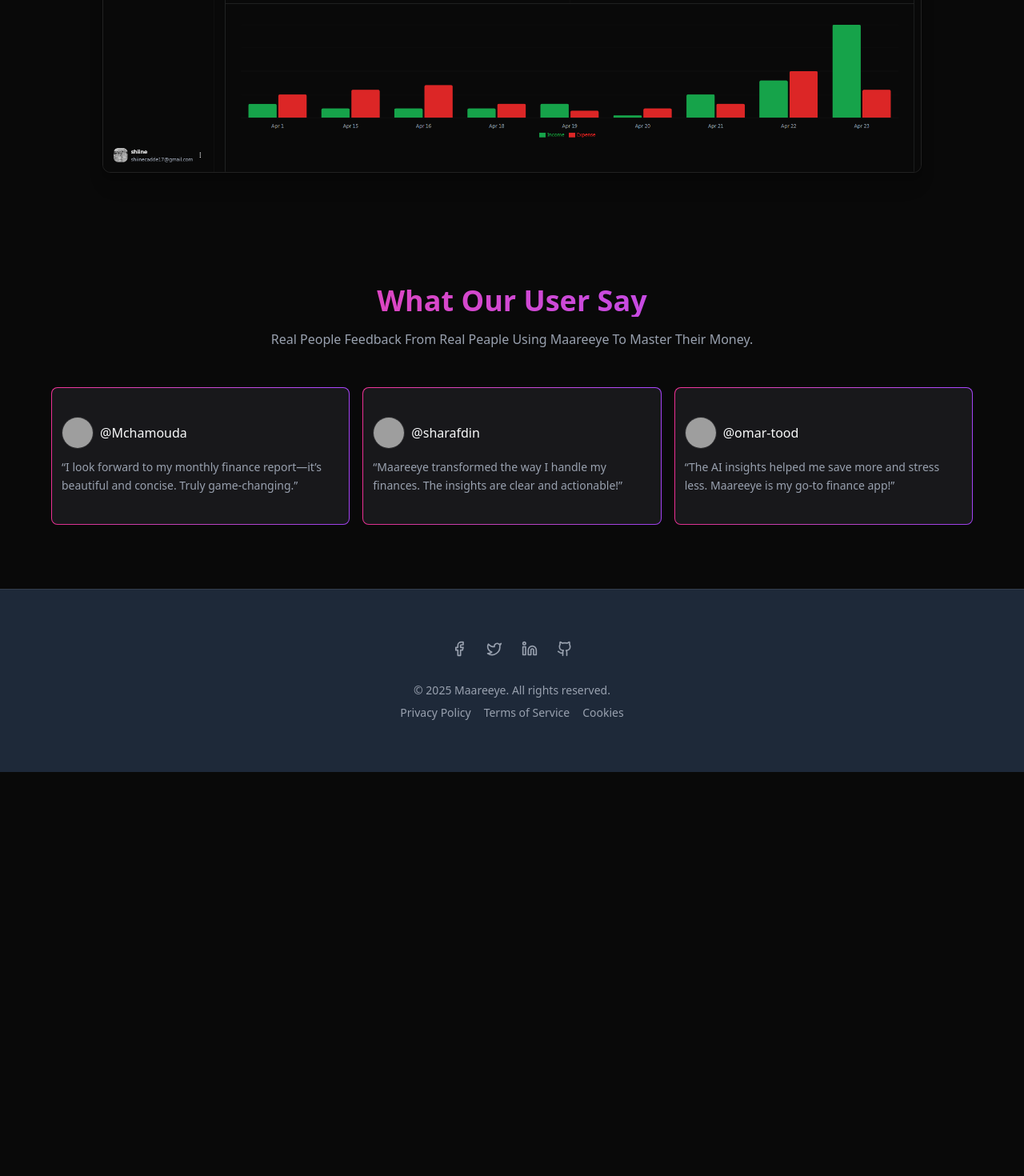
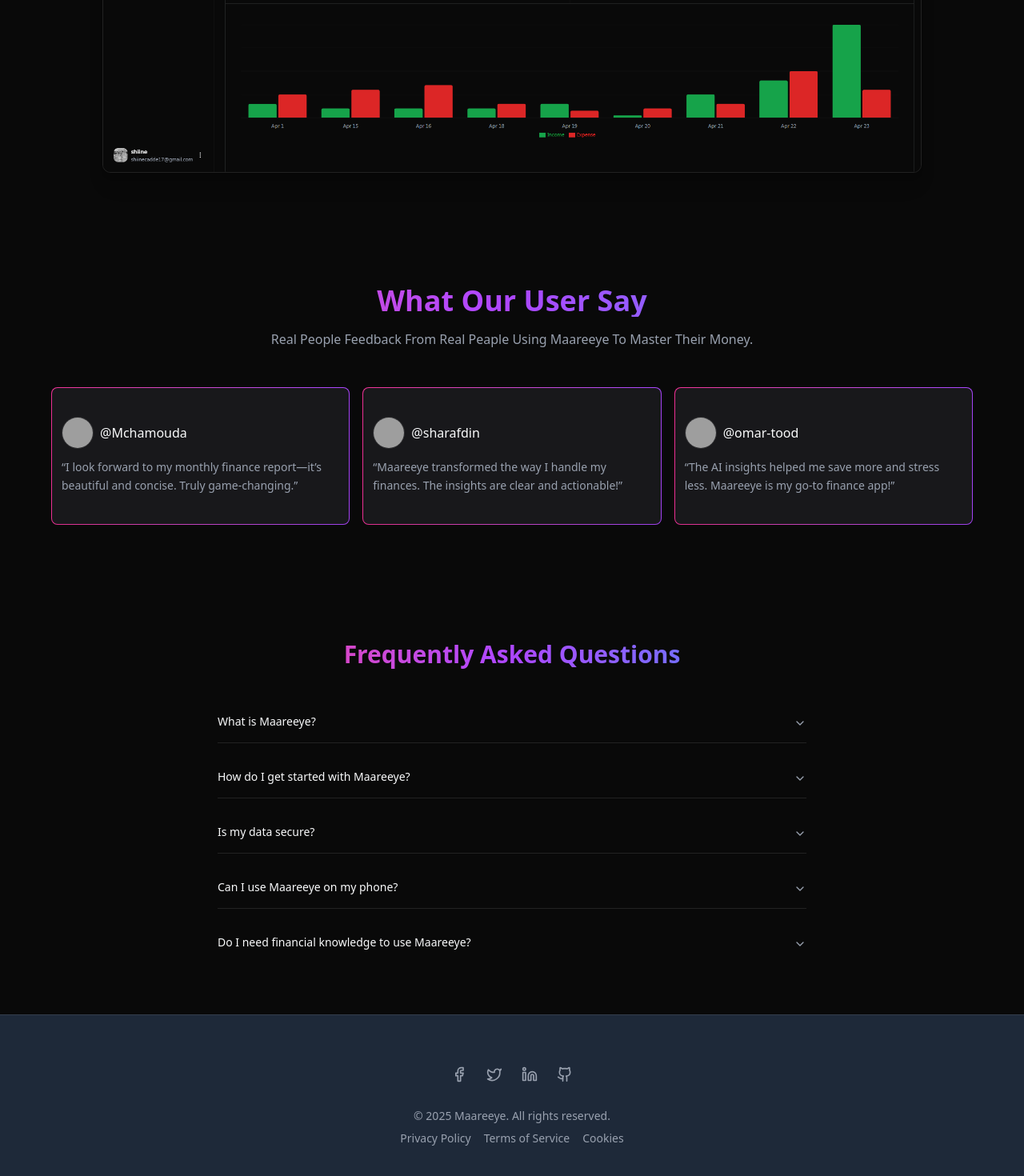
Before and after one commit to shiinedev/Maareeye, a React (Vite) app: page / in a window 1280 px wide. Shown: the part 1114-2584 px from the top of the page at 80% size. Before the commit the page ends 2079 px from the top, so only its background shows below. Built offline with nearby package versions, Linux system fonts and the light colour scheme; no server answers; grey boxes are pictures that could not be loaded.

Commit message:
❓ feat(landing): add FAQ section to landing page

```diff
--- a/package.json
+++ b/package.json
@@ -16,6 +16,7 @@
     "@dnd-kit/utilities": "^3.2.2",
     "@google/generative-ai": "^0.24.0",
     "@hookform/resolvers": "^5.0.1",
+    "@radix-ui/react-accordion": "^1.2.8",
     "@radix-ui/react-alert-dialog": "^1.1.10",
     "@radix-ui/react-avatar": "^1.1.4",
     "@radix-ui/react-checkbox": "^1.1.5",
--- /dev/null
+++ b/src/components/FaqSection.jsx
@@ -0,0 +1,39 @@
+import faqs from "@/data/faqs.json";
+import { motion } from "framer-motion";
+import {
+  Accordion,
+  AccordionContent,
+  AccordionItem,
+  AccordionTrigger,
+} from "./ui/accordion";
+
+export default function FaqSection() {
+
+  return (
+    <motion.section
+      id="faqs"
+      initial={{ opacity: 0, y: 30 }}
+      whileInView={{ opacity: 1, y: 0 }}
+      transition={{ duration: 0.6 }}
+      viewport={{ once: true }}
+      className="max-w-3xl mx-auto py-16 px-4">
+      <h2 className="text-3xl gradient-title font-bold text-center mb-10">
+        Frequently Asked Questions
+      </h2>
+
+      <Accordion type="single" collapsible className="space-y-4">
+        {faqs.map((faq, index) => {
+          const value = `item-${index}`;
+          return (
+            <AccordionItem key={index} value={value}>
+              <AccordionTrigger className="flex justify-between items-center">
+                <span>{faq.question}</span>
+              </AccordionTrigger>
+              <AccordionContent className={"text-muted-foreground"}>{faq.answer}</AccordionContent>
+            </AccordionItem>
+          );
+        })}
+      </Accordion>
+    </motion.section>
+  );
+}
--- a/src/components/HeroSection.jsx
+++ b/src/components/HeroSection.jsx
@@ -12,15 +12,16 @@
       <main className="flex-1 flex flex-col pt-20 items-center justify-center text-center px-4 relative">
         <div className="max-w-3xl mx-auto mb-24 z-10">
           <h1 className="text-5xl md:text-6xl font-bold mb-4">
-            <span className="gradient-title animate-gradient  ">
+            <span className="gradient-title">
               Manage Your Finance
             </span>
             <br />
-            <span className="gradient-title animate-gradient  ">With Intelligence .</span>
+            <span >With Intelligence .</span>
           </h1>
 
           <p className=" max-w-2xl mx-auto mb-10 capitalize text-muted-foreground">
-          Maareeye helps you track, save, and spend smarter—without the stress..
+          An AI-powered financial management platform that helps you track,
+          analyze, and optimize your spending with real-time insights.
           </p>
 
           <div className="flex flex-wrap justify-center gap-4">
--- a/src/components/Testimonials.jsx
+++ b/src/components/Testimonials.jsx
@@ -6,7 +6,7 @@
     <div className=" pb-20 py-25 px-4">
       <div className="max-w-6xl mx-auto">
         <div className="text-center mb-12">
-          <h2 className="text-4xl font-bold mb-4 gradient-title capitalize animate-gradient ">What Our User say</h2>
+          <h2 className="text-4xl font-bold mb-4 gradient-title capitalize ">What Our User say</h2>
           <p className=" max-w-2xl mx-auto text-muted-foreground capitalize">
           Real People feedback from real peaple using maareeye to master their money.
           </p>
--- /dev/null
+++ b/src/components/ui/accordion.jsx
@@ -0,0 +1,62 @@
+import * as React from "react"
+import * as AccordionPrimitive from "@radix-ui/react-accordion"
+import { ChevronDownIcon } from "lucide-react"
+
+import { cn } from "@/lib/utils"
+
+function Accordion({
+  ...props
+}) {
+  return <AccordionPrimitive.Root data-slot="accordion" {...props} />;
+}
+
+function AccordionItem({
+  className,
+  ...props
+}) {
+  return (
+    <AccordionPrimitive.Item
+      data-slot="accordion-item"
+      className={cn("border-b last:border-b-0", className)}
+      {...props} />
+  );
+}
+
+function AccordionTrigger({
+  className,
+  children,
+  ...props
+}) {
+  return (
+    <AccordionPrimitive.Header className="flex">
+      <AccordionPrimitive.Trigger
+        data-slot="accordion-trigger"
+        className={cn(
+          "focus-visible:border-ring focus-visible:ring-ring/50 flex flex-1 items-start justify-between gap-4 rounded-md py-4 text-left text-sm font-medium transition-all outline-none hover:underline focus-visible:ring-[3px] disabled:pointer-events-none disabled:opacity-50 [&[data-state=open]>svg]:rotate-180",
+          className
+        )}
+        {...props}>
+        {children}
+        <ChevronDownIcon
+          className="text-muted-foreground pointer-events-none size-4 shrink-0 translate-y-0.5 transition-transform duration-200" />
+      </AccordionPrimitive.Trigger>
+    </AccordionPrimitive.Header>
+  );
+}
+
+function AccordionContent({
+  className,
+  children,
+  ...props
+}) {
+  return (
+    <AccordionPrimitive.Content
+      data-slot="accordion-content"
+      className="data-[state=closed]:animate-accordion-up data-[state=open]:animate-accordion-down overflow-hidden text-sm"
+      {...props}>
+      <div className={cn("pt-0 pb-4", className)}>{children}</div>
+    </AccordionPrimitive.Content>
+  );
+}
+
+export { Accordion, AccordionItem, AccordionTrigger, AccordionContent }
--- /dev/null
+++ b/src/data/faqs.json
@@ -0,0 +1,22 @@
+[
+    {
+        "question": "What is Maareeye?",
+        "answer": "Maareeye is a modern finance app that helps you easily track your income and expenses, create budgets, and receive monthly financial reports."
+    },
+    {
+        "question": "How do I get started with Maareeye?",
+        "answer": "Simply sign up and start adding your income and expenses. You’ll immediately get smart insights and organized financial data."
+    },
+    {
+        "question": "Is my data secure?",
+        "answer": "Yes, Maareeye uses Supabase with encrypted authentication and secure data handling to ensure your information stays safe."
+    },
+    {
+        "question": "Can I use Maareeye on my phone?",
+        "answer": "Yes! Maareeye is fully responsive and works smoothly across mobile, tablet, and desktop devices."
+    },
+    {
+        "question": "Do I need financial knowledge to use Maareeye?",
+        "answer": "Not at all. Maareeye is designed for everyone, regardless of their finance background. It’s intuitive and beginner-friendly."
+    }
+]
--- a/src/pages/Home.jsx
+++ b/src/pages/Home.jsx
@@ -1,4 +1,5 @@
 
+import FaqSection from '@/components/FaqSection';
 import { Footer } from '@/components/Footer';
 import HeroSection from '@/components/HeroSection'
 import Testimonials from '@/components/Testimonials';
@@ -27,6 +28,7 @@
       </div>
     </section>
     <Testimonials />
+    <FaqSection />
     <Footer />
 
     </div>
```
Also changed, not shown: 1 other file (tests, documents, lock files or other folders).
